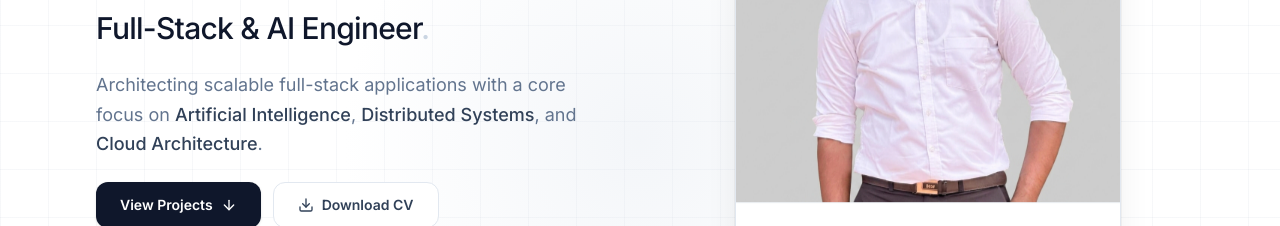
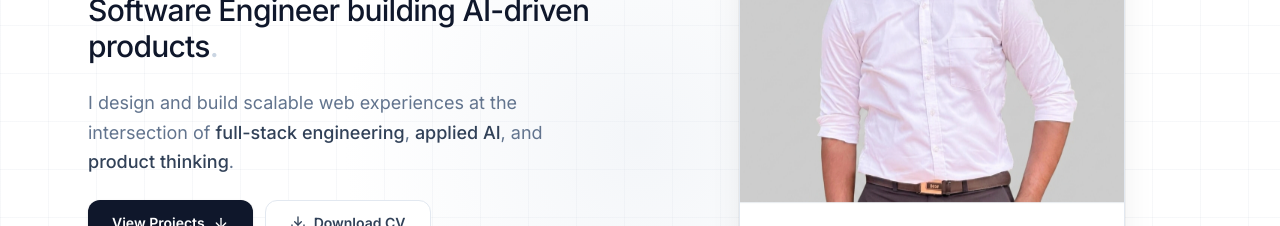
Before and after one commit to Laksopan23/laksopan, a React (Vite) app: page / in a window 1280 px wide. Shown: the part 359-585 px from the top of the page. Built offline with nearby package versions, Linux system fonts and the light colour scheme; no server answers.

Commit message:
feat: refresh hero positioning
Update the hero title and description to present Laksopan as a software engineer building AI-driven products.

```diff
--- a/src/components/Hero.tsx
+++ b/src/components/Hero.tsx
@@ -203,7 +203,7 @@ export default function Hero() {
               <span className="text-slate-500">Ravindran</span><span className="text-slate-300">.</span>
             </h1>
             <p className="text-2xl sm:text-3xl font-medium text-slate-900 tracking-tight mt-6">
-              Full-Stack & AI Engineer<span className="text-slate-300">.</span>
+              Software Engineer building AI-driven products<span className="text-slate-300">.</span>
             </p>
           </motion.div>
 
@@ -215,10 +215,10 @@ export default function Hero() {
             }}
             className="text-base sm:text-lg text-slate-500 leading-relaxed max-w-lg"
           >
-            Architecting scalable full-stack applications with a core focus on{' '}
-            <span className="text-slate-700 font-medium">Artificial Intelligence</span>,{' '}
-            <span className="text-slate-700 font-medium">Distributed Systems</span>, and{' '}
-            <span className="text-slate-700 font-medium">Cloud Architecture</span>.
+            I design and build scalable web experiences at the intersection of{' '}
+            <span className="text-slate-700 font-medium">full-stack engineering</span>,{' '}
+            <span className="text-slate-700 font-medium">applied AI</span>, and{' '}
+            <span className="text-slate-700 font-medium">product thinking</span>.
           </motion.p>
 
           {/* CTA Buttons */}
```
